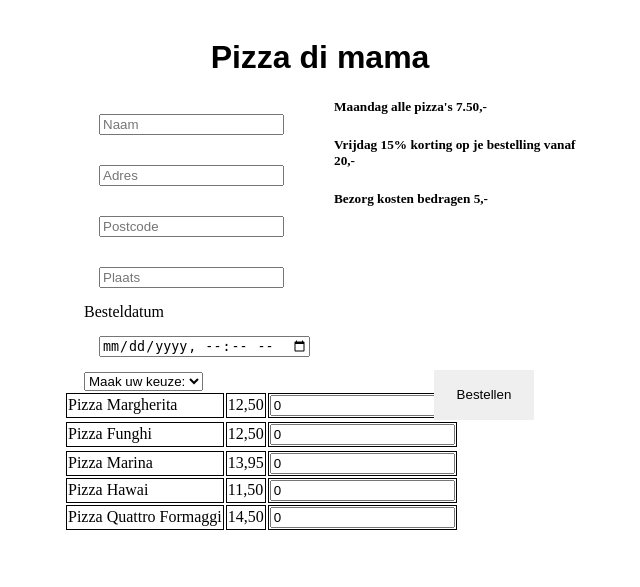
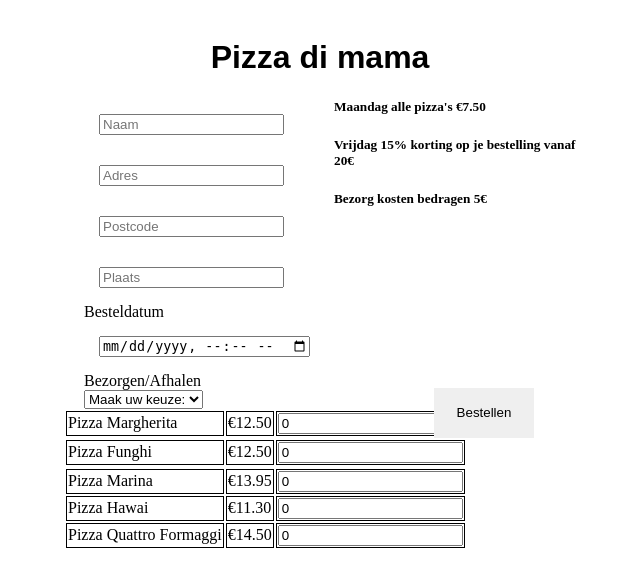
Before and after one commit to GovertJansen/MacRepo, a PHP site: page /Pizza.php in a window 1280 px wide. Shown: the top 587 px of the page, without its empty margins (328-968 px from the left). Run offline with PHP 8.4, Linux system fonts and the light colour scheme.

Commit message:
Variabelen toegevoegd

```diff
--- a/Opdracht-PHP/Pizza.php
+++ b/Opdracht-PHP/Pizza.php
@@ -1,5 +1,26 @@
 <!DOCTYPE html>
 <html lang="en">
+<!--  mooie bon, dag voluit, korting uit array   -->
+
+<?php
+$MaandagKorting = "7.50";
+$FriProcentKorting = "15";
+$ProcentKorting = "0.85";
+$FriPrijsVanaf = "20";
+$BezorgKosten = "5";
+$PizzaMargherita = "12.50";
+$PizzaFunghi = "12.50";
+$PizzaMarina = "13.95";
+$PizzaHawaii = "11.30";
+$PizzaQuattroFormaggi = "14.50";
+$PrijsMargherita = "";
+$PrijsFunghi = "";
+$PrijsMarina = "";
+$PrijsHawai = "";
+$PrijsFormaggi = "";
+$eindtotaal = "0";
+?>
+
 
 <head>
     <meta charset="UTF-8">
@@ -67,6 +88,7 @@
                     <label for="date"> Besteldatum </label>
                     <input id="date" type="datetime-local" name="tijd" class="tekstinput" required>
 
+                    <label>Bezorgen/Afhalen </label>
                     <select name="keuze">
                         <option name="afbe" disabled selected hidden value="">Maak uw keuze:</option>
                         <option name="afbe" value="Afhalen">Afhalen</option>
@@ -80,31 +102,31 @@
 
 
             <table class="tabel1">
-                <h5>Maandag alle pizza's 7.50,-<h5>
-                        <h5>Vrijdag 15% korting op je bestelling vanaf 20,-<h5>
-                                <h5>Bezorg kosten bedragen 5,-<h5>
+                <h5>Maandag alle pizza's €<?php echo $MaandagKorting; ?> <h5>
+                        <h5>Vrijdag <?php echo $FriProcentKorting ?>% korting op je bestelling vanaf <?php echo $FriPrijsVanaf; ?>€<h5>
+                                <h5>Bezorg kosten bedragen <?php echo $BezorgKosten; ?>€<h5>
                                         <tr>
                                             <td class="tabel">Pizza Margherita</td>
-                                            <td class="tabel">12,50</td>
+                                            <td class="tabel">€<?php echo $PizzaMargherita; ?></td>
                                             <td class="tabel"><input type="number" name="AantalMargherita" size="3" min="0" value="0"></td>
                                         <tr>
                                         <tr>
                                             <td class="tabel">Pizza Funghi</td>
-                                            <td class="tabel"> 12,50</td>
+                                            <td class="tabel"> €<?php echo $PizzaFunghi; ?></td>
                                             <td class="tabel"><input type="number" name="AantalFunghi" size="3" min="0" value="0"></td>
                                         <tr>
                                         <tr>
                                             <td class="tabel">Pizza Marina</td>
-                                            <td class="tabel">13,95</td>
+                                            <td class="tabel">€<?php echo $PizzaMarina; ?></td>
                                             <td class="tabel"><input type="number" name="AantalMarina" size="3" min="0" value="0"></td>
                                         <tr>
                                             <td class="tabel">Pizza Hawai</td>
-                                            <td class="tabel">11,50</td>
+                                            <td class="tabel">€<?php echo $PizzaHawaii; ?></td>
                                             <td class="tabel"><input type="number" name="AantalHawai" size="3" min="0" value="0"></td>
 
                                         <tr>
                                             <td class="tabel">Pizza Quattro Formaggi</td>
-                                            <td class="tabel">14,50</td>
+                                            <td class="tabel">€<?php echo $PizzaQuattroFormaggi; ?></td>
                                             <td class="tabel"><input type="number" name="AantalFormaggi" size="3" min="0" value="0"></td>
                                         </tr>
             </table>
@@ -144,27 +166,27 @@
                     $PrijsFormaggi = $AantalFormaggi * 7.50;
                     $eindtotaal = $PrijsMargherita + $PrijsFunghi + $PrijsMarina + $PrijsHawai + $PrijsFormaggi;
                 } elseif (date("D", $datum) == "Fri") {
-                    $PrijsMargherita = $AantalMargherita * 12.50;
-                    $PrijsFunghi = $AantalFunghi * 12.50;
-                    $PrijsMarina = $AantalMarina * 13.95;
-                    $PrijsHawai = $AantalHawai * 11.50;
-                    $PrijsFormaggi = $AantalFormaggi * 14.50;
+                    $PrijsMargherita = $AantalMargherita * $PizzaMargherita;
+                    $PrijsFunghi = $AantalFunghi * $PizzaFunghi;
+                    $PrijsMarina = $AantalMarina * $PizzaMarina;
+                    $PrijsHawai = $AantalHawai * $PizzaHawaii;
+                    $PrijsFormaggi = $AantalFormaggi * $PizzaQuattroFormaggi;
                     $eindtotaal = $PrijsMargherita + $PrijsFunghi + $PrijsMarina + $PrijsHawai + $PrijsFormaggi;
                     if ($eindtotaal >= 20) {
-                        $eindtotaal = $eindtotaal * 0.80;
+                        $eindtotaal = $eindtotaal * $ProcentKorting;
                     }
                 } else {
-                    $PrijsMargherita = $AantalMargherita * 12.50;
-                    $PrijsFunghi = $AantalFunghi * 12.50;
-                    $PrijsMarina = $AantalMarina * 13.95;
-                    $PrijsHawai = $AantalHawai * 11.50;
-                    $PrijsFormaggi = $AantalFormaggi * 14.50;
+                    $PrijsMargherita = $AantalMargherita * $PizzaMargherita;
+                    $PrijsFunghi = $AantalFunghi * $PizzaFunghi;
+                    $PrijsMarina = $AantalMarina * $PizzaMarina;
+                    $PrijsHawai = $AantalHawai * $PizzaHawaii;
+                    $PrijsFormaggi = $AantalFormaggi * $PizzaQuattroFormaggi;
                     $eindtotaal = $PrijsMargherita + $PrijsFunghi + $PrijsMarina + $PrijsHawai + $PrijsFormaggi;
                 }
                 if ($_POST["keuze"]) {
                     $keuze = $_POST["keuze"];
                     if ($keuze == "Bezorgen") {
-                        $eindtotaal = $eindtotaal + 5;
+                        $eindtotaal = $eindtotaal + $BezorgKosten;
                     } else {
                         $eindtotaal;
                     }
@@ -183,7 +205,7 @@
             echo $AantalMargherita;
             echo  ' </td>
              <td class="tabel"> ';
-            echo $PrijsMargherita;
+            echo '€' . $PrijsMargherita;
             echo  ' </td>
          </tr>
          <tr>
@@ -192,7 +214,7 @@
             echo $AantalFunghi;
             echo  ' </td>
              <td class="tabel"> ';
-            echo $PrijsFunghi;
+            echo  '€' . $PrijsFunghi;
             echo ' </td>
          </tr>
          <tr>
@@ -201,7 +223,7 @@
             echo $AantalMarina;
             echo ' </td>
              <td class="tabel"> ';
-            echo $PrijsMarina;
+            echo  '€' . $PrijsMarina;
             echo ' </td>
          </tr>
          <tr>
@@ -210,7 +232,7 @@
             echo $AantalHawai;
             echo  ' </td>
              <td class="tabel"> ';
-            echo $PrijsHawai;
+            echo  '€' . $PrijsHawai;
             echo ' </td>
         </tr>
          <tr>
@@ -219,13 +241,13 @@
             echo $AantalFormaggi;
             echo  ' </td>
              <td class="tabel"> ';
-            echo $PrijsFormaggi;
+            echo  '€' . $PrijsFormaggi;
             echo ' </td>
          </tr>
 
          <tr>
              <td class="tabel">Totale prijs: ';
-            echo $eindtotaal;
+            echo  '€' . $eindtotaal;
             echo ' </td>
         </tr>
 
```
